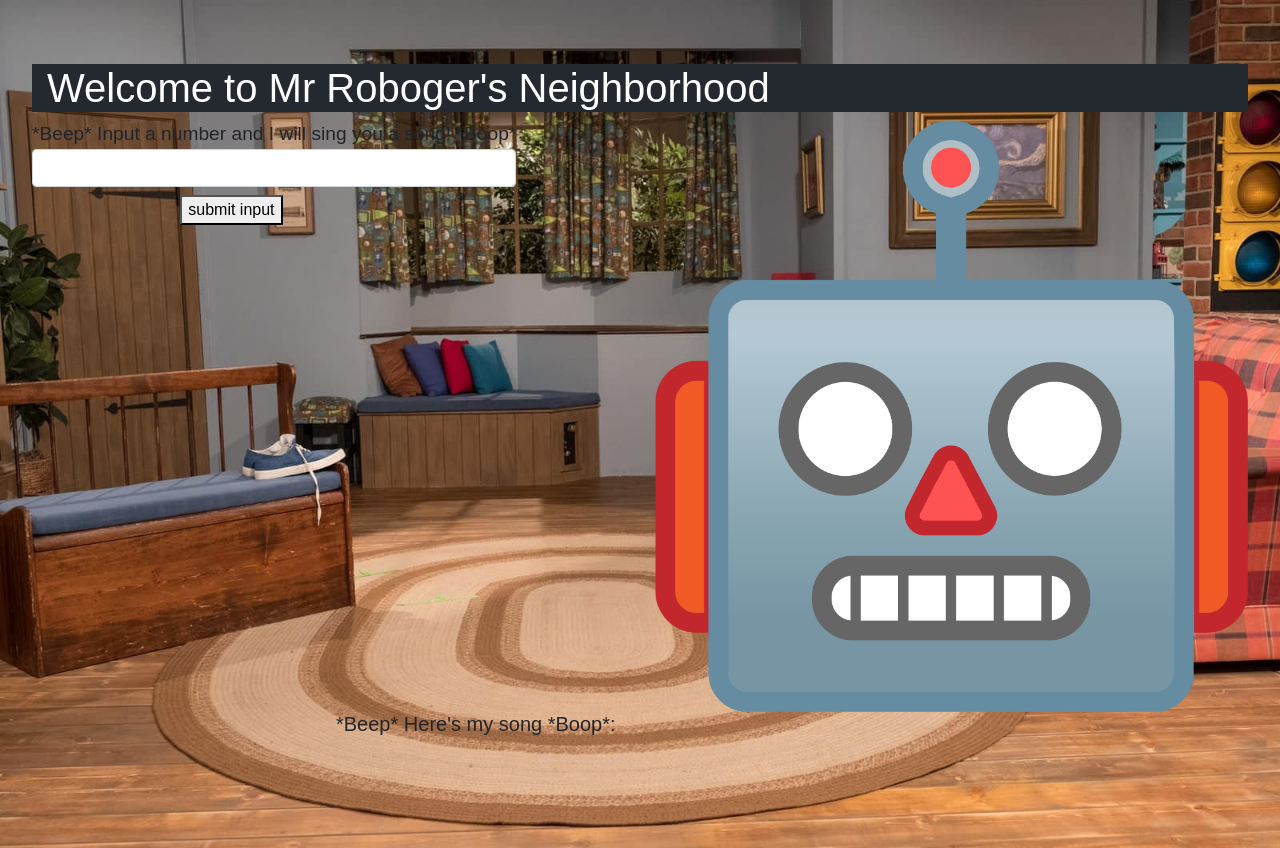
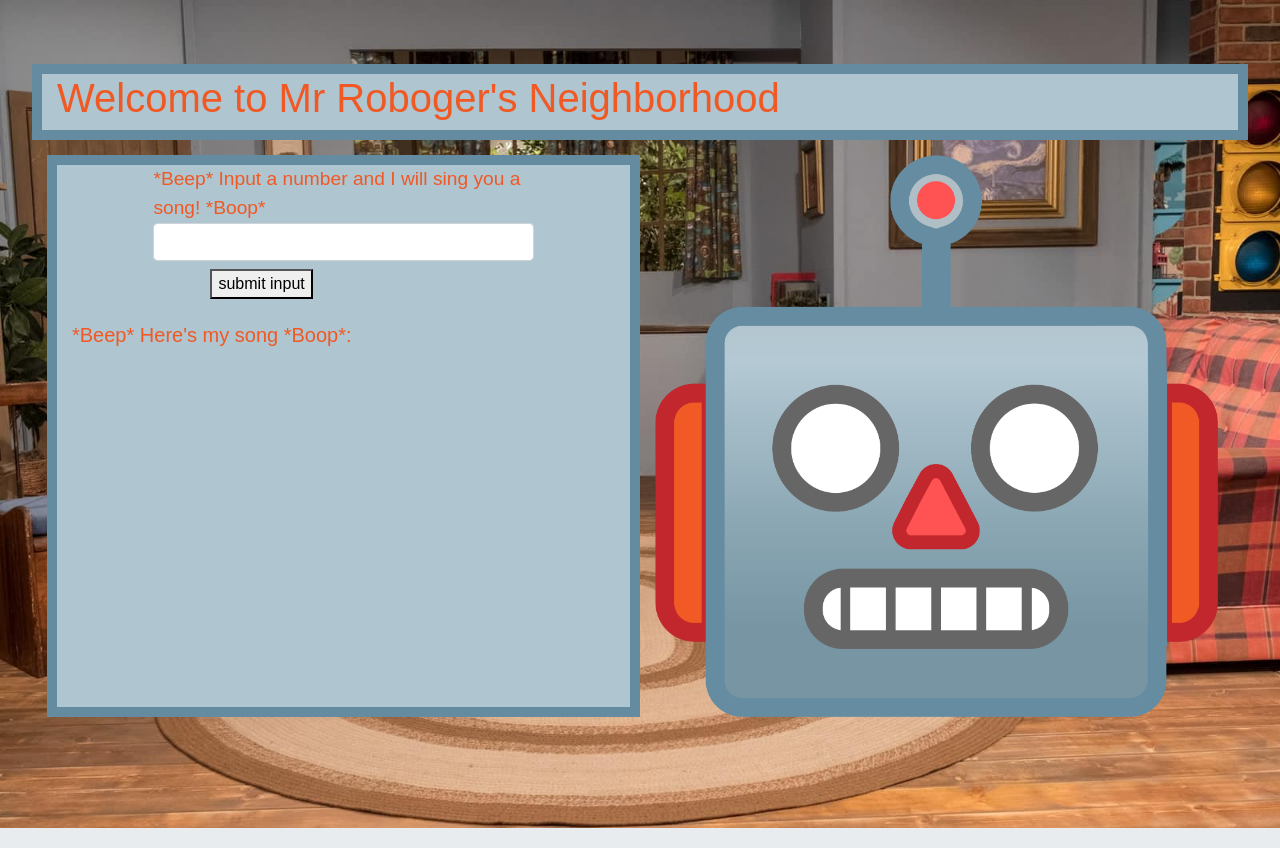
Before and after one commit to charichard09/mr-robogers-neighborhood, a plain HTML site: page index.html in a window 1280 px wide. Drawn offline with Linux system fonts and the light colour scheme.

Commit message:
add background color and text color to form and header

```diff
--- a/css/styles.css
+++ b/css/styles.css
@@ -5,21 +5,20 @@ body {
   background-size: 100% auto;
   background-color: transparent;
   background-repeat: no-repeat;
-  padding: 0%;
 }
 
 .general-box {
-  margin: 2px;
-  border: solid black 2px;
-  padding: 2px;
-  overflow: hidden;
-  background-color: rgb(184, 175, 175);
-  background-size: 100% auto;
+  background-color: #AFC5D0;
+  color: black;
+  border: solid #658BA0 10px;
+  color: #F05924;
 }
 
 #header {
-  background-color: #24292F;
-  color: white;
+  background-color: #AFC5D0;
+  color: black;
+  border: solid #658BA0 10px;
+  color: #F05924;
 }
 
 .label-form {
@@ -28,16 +27,10 @@ body {
 
 .center {
   display: block;
-  margin-right: 25%;
-  margin-left: 25%;
+  margin-right: 15%;
+  margin-left: 15%;
 }
 
-#output-box {
-  margin-left: 25%;
-  margin-right: 25%;
+#form-box {
+  margin: 15px;
 }
-
-#button {
-  margin-right: 25%;
-  margin-left: 25%;
-}
--- a/index.html
+++ b/index.html
@@ -16,8 +16,8 @@
 
   <!-- make form to get input for convertToBeepBoopWont -->
   <div id="form-box" class="row">
-    <div class="col-6">
-      <form id="input-form">
+    <div class="col-6 general-box">
+      <form id="input-form" class="center">
         <label for="number-input" class="label-form">*Beep* Input a number and I will sing you a song! *Boop*
           <br>
           <input id="number-input" type="text" class="form-control" value="">
@@ -25,22 +25,16 @@
         <br>
         <button type="submit" id="button" class="center">submit input</button>
       </form>
+      <br>
+      <h5>*Beep* Here's my song *Boop*:</h5>
+      <ul id="song">
+      </ul>
     </div>
+
     <div class="col-6">
       <img src="./img/robo-face.png" alt="Picture of robot face" class="img-fluid">
     </div>
   </div>
 
-  <!-- make results mouth box -->
-  <div id="output-box" class="tjumbotron-fluid">
-    <h5>*Beep* Here's my song *Boop*:</h5>
-    <ul id="song">
-    </ul>
-  </div>
-
-
-
-  <!-- non-MVP: add CSS styling to make webpage a "feed me a number" robot face, mouth the input, replace
-  mouth with output, put in "feed again" to reset -->
 </body>
 </html>
```
